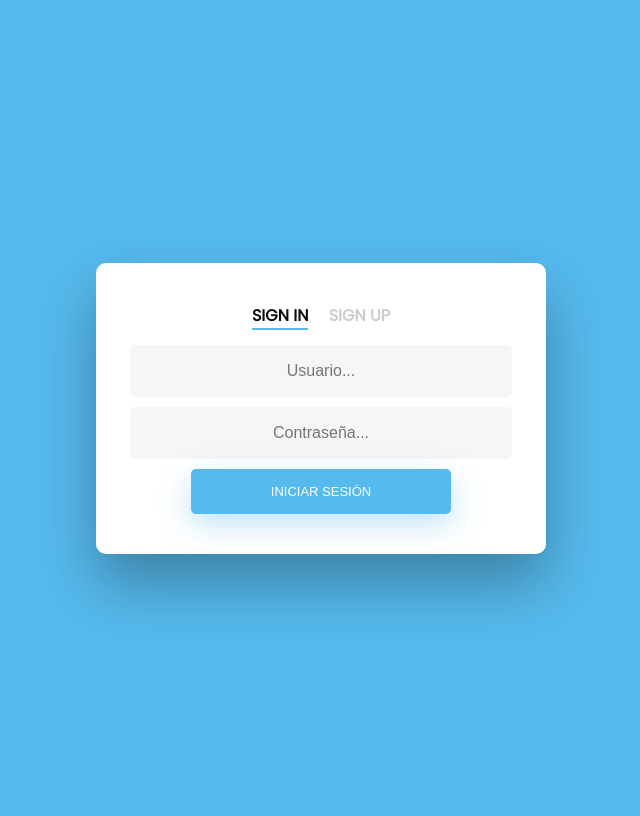
After one commit to Crisandru1997/ToDoList-APP, a Django app: page /accounts/login/ in a window 1280 px wide. The commit adds this page. Shown: the whole page, without its empty margins (319-959 px from the left). Run offline with Django 4.2, Linux system fonts and the light colour scheme.

```diff
--- a/appToDo/models.py
+++ b/appToDo/models.py
@@ -1,6 +1,8 @@
 from operator import mod
 from django.db import models
 from django.core.validators import MinValueValidator
+# from django.contrib.auth.models import User
+from django.conf import settings
 from django.utils import timezone
 import datetime
 
@@ -12,6 +14,7 @@ class Proyecto(models.Model):
     ('orange', 'orange'),
     ]
     titulo_proyecto = models.CharField(max_length=20)
+    propietario = models.ForeignKey(settings.AUTH_USER_MODEL, on_delete=models.CASCADE, null=True)
     color = models.CharField(choices=COLORES, default=None, max_length=20)
 
     def __str__(self):
--- /dev/null
+++ b/appToDo/static/css/login.css
@@ -0,0 +1,265 @@
+@import url('https://fonts.googleapis.com/css?family=Poppins');
+
+/* BASIC */
+
+html {
+  background-color: #56baed;
+}
+
+body {
+  font-family: "Poppins", sans-serif;
+  height: 100vh;
+}
+
+a {
+  color: #92badd;
+  display:inline-block;
+  text-decoration: none;
+  font-weight: 400;
+}
+
+h2 {
+  text-align: center;
+  font-size: 16px;
+  font-weight: 600;
+  text-transform: uppercase;
+  display:inline-block;
+  margin: 40px 8px 10px 8px;
+  color: #cccccc;
+}
+
+
+
+/* STRUCTURE */
+
+.wrapper {
+  display: flex;
+  align-items: center;
+  flex-direction: column;
+  justify-content: center;
+  width: 100%;
+  min-height: 100%;
+  padding: 20px;
+}
+
+#formContent {
+  -webkit-border-radius: 10px 10px 10px 10px;
+  border-radius: 10px 10px 10px 10px;
+  background: #fff;
+  padding: 30px;
+  width: 90%;
+  max-width: 450px;
+  position: relative;
+  padding: 0px;
+  -webkit-box-shadow: 0 30px 60px 0 rgba(0,0,0,0.3);
+  box-shadow: 0 30px 60px 0 rgba(0,0,0,0.3);
+  text-align: center;
+}
+
+#formFooter {
+  background-color: #f6f6f6;
+  border-top: 1px solid #dce8f1;
+  padding: 25px;
+  text-align: center;
+  -webkit-border-radius: 0 0 10px 10px;
+  border-radius: 0 0 10px 10px;
+}
+
+
+
+/* TABS */
+
+h2.inactive {
+  color: #cccccc;
+}
+
+h2.active {
+  color: #0d0d0d;
+  border-bottom: 2px solid #5fbae9;
+}
+
+
+
+/* FORM TYPOGRAPHY*/
+
+input[type=button], input[type=submit], input[type=reset]  {
+  background-color: #56baed;
+  border: none;
+  color: white;
+  padding: 15px 80px;
+  text-align: center;
+  text-decoration: none;
+  display: inline-block;
+  text-transform: uppercase;
+  font-size: 13px;
+  -webkit-box-shadow: 0 10px 30px 0 rgba(95,186,233,0.4);
+  box-shadow: 0 10px 30px 0 rgba(95,186,233,0.4);
+  -webkit-border-radius: 5px 5px 5px 5px;
+  border-radius: 5px 5px 5px 5px;
+  margin: 5px 20px 40px 20px;
+  -webkit-transition: all 0.3s ease-in-out;
+  -moz-transition: all 0.3s ease-in-out;
+  -ms-transition: all 0.3s ease-in-out;
+  -o-transition: all 0.3s ease-in-out;
+  transition: all 0.3s ease-in-out;
+}
+
+input[type=button]:hover, input[type=submit]:hover, input[type=reset]:hover  {
+  background-color: #39ace7;
+}
+
+input[type=button]:active, input[type=submit]:active, input[type=reset]:active  {
+  -moz-transform: scale(0.95);
+  -webkit-transform: scale(0.95);
+  -o-transform: scale(0.95);
+  -ms-transform: scale(0.95);
+  transform: scale(0.95);
+}
+
+input[type=text] {
+  background-color: #f6f6f6;
+  border: none;
+  color: #0d0d0d;
+  padding: 15px 32px;
+  text-align: center;
+  text-decoration: none;
+  display: inline-block;
+  font-size: 16px;
+  margin: 5px;
+  width: 85%;
+  border: 2px solid #f6f6f6;
+  -webkit-transition: all 0.5s ease-in-out;
+  -moz-transition: all 0.5s ease-in-out;
+  -ms-transition: all 0.5s ease-in-out;
+  -o-transition: all 0.5s ease-in-out;
+  transition: all 0.5s ease-in-out;
+  -webkit-border-radius: 5px 5px 5px 5px;
+  border-radius: 5px 5px 5px 5px;
+}
+
+input[type=text]:focus {
+  background-color: #fff;
+  border-bottom: 2px solid #5fbae9;
+}
+
+input[type=text]:placeholder {
+  color: #cccccc;
+}
+
+
+
+/* ANIMATIONS */
+
+/* Simple CSS3 Fade-in-down Animation */
+.fadeInDown {
+  -webkit-animation-name: fadeInDown;
+  animation-name: fadeInDown;
+  -webkit-animation-duration: 1s;
+  animation-duration: 1s;
+  -webkit-animation-fill-mode: both;
+  animation-fill-mode: both;
+}
+
+@-webkit-keyframes fadeInDown {
+  0% {
+    opacity: 0;
+    -webkit-transform: translate3d(0, -100%, 0);
+    transform: translate3d(0, -100%, 0);
+  }
+  100% {
+    opacity: 1;
+    -webkit-transform: none;
+    transform: none;
+  }
+}
+
+@keyframes fadeInDown {
+  0% {
+    opacity: 0;
+    -webkit-transform: translate3d(0, -100%, 0);
+    transform: translate3d(0, -100%, 0);
+  }
+  100% {
+    opacity: 1;
+    -webkit-transform: none;
+    transform: none;
+  }
+}
+
+/* Simple CSS3 Fade-in Animation */
+@-webkit-keyframes fadeIn { from { opacity:0; } to { opacity:1; } }
+@-moz-keyframes fadeIn { from { opacity:0; } to { opacity:1; } }
+@keyframes fadeIn { from { opacity:0; } to { opacity:1; } }
+
+.fadeIn {
+  opacity:0;
+  -webkit-animation:fadeIn ease-in 1;
+  -moz-animation:fadeIn ease-in 1;
+  animation:fadeIn ease-in 1;
+
+  -webkit-animation-fill-mode:forwards;
+  -moz-animation-fill-mode:forwards;
+  animation-fill-mode:forwards;
+
+  -webkit-animation-duration:1s;
+  -moz-animation-duration:1s;
+  animation-duration:1s;
+}
+
+.fadeIn.first {
+  -webkit-animation-delay: 0.4s;
+  -moz-animation-delay: 0.4s;
+  animation-delay: 0.4s;
+}
+
+.fadeIn.second {
+  -webkit-animation-delay: 0.6s;
+  -moz-animation-delay: 0.6s;
+  animation-delay: 0.6s;
+}
+
+.fadeIn.third {
+  -webkit-animation-delay: 0.8s;
+  -moz-animation-delay: 0.8s;
+  animation-delay: 0.8s;
+}
+
+.fadeIn.fourth {
+  -webkit-animation-delay: 1s;
+  -moz-animation-delay: 1s;
+  animation-delay: 1s;
+}
+
+/* Simple CSS3 Fade-in Animation */
+.underlineHover:after {
+  display: block;
+  left: 0;
+  bottom: -10px;
+  width: 0;
+  height: 2px;
+  background-color: #56baed;
+  content: "";
+  transition: width 0.2s;
+}
+
+.underlineHover:hover {
+  color: #0d0d0d;
+}
+
+.underlineHover:hover:after{
+  width: 100%;
+}
+
+/* OTHERS */
+
+*:focus {
+    outline: none;
+}
+
+#icon {
+  width:60%;
+}
+
+* {
+  box-sizing: border-box;
+}
--- a/appToDo/templates/appToDo/base.html
+++ b/appToDo/templates/appToDo/base.html
@@ -12,7 +12,7 @@
 <body>
     <div class="contenedor">
         <aside class="sidebar">
-            <a href="{% url 'index' %}"><h2 class="disable-select">Tareas</h2></a>
+            <a href="{% url 'index' %}"><h2 class="disable-select">{{ user.username }}</h2></a>
             <hr class="hr-1">
             <!-- Listado de los proyectos -->
             <ul class="listado-proyectos">
@@ -23,7 +23,7 @@
             <!-- Listado de otros (configuración, cerrar sesión) -->
             <ul class="listado-otros">
                 <li><a href="#" class="disable-select">Configuración</a></li>
-                <li><a href="#" class="disable-select">Cerrar sesión</a></li>
+                <li><a href="{% url 'logout' %}" class="disable-select">Cerrar sesión</a></li>
             </ul>
             <!-- Agregar nuevo proyecto -->
             <div class="contenedor-nuevo-proyecto">
--- a/appToDo/templates/appToDo/listado_tareas.html
+++ b/appToDo/templates/appToDo/listado_tareas.html
@@ -1,12 +1,16 @@
 {% extends 'appToDo/base.html' %}
 <!-- Listado de todos los proyectos en sidebar -->
 {% block listado_proyectos%}
+    {% if not proyectos %}
+        <p>Vacio...</p>
+    {% else %}
         {%for proyecto in proyectos %}
             <div class="contenedor-proyectos">
                 <svg version="1.1" xmlns="http://www.w3.org/2000/svg" width="20" height="20" viewBox="0 0 120 120"><circle cx="60" cy="60" r="50" fill="{{ proyecto.color }}" /></svg>
                 <li><a href="{% url 'proyecto_seleccionado' proyecto=proyecto.titulo_proyecto %}" class="disable-select">{{ proyecto.titulo_proyecto }}</a></li>
             </div>
         {% endfor %}
+    {% endif %}
 {% endblock %}
 
 <!-- Agregar un nuevo proyecto -->
--- /dev/null
+++ b/appToDo/templates/registration/login.html
@@ -0,0 +1,30 @@
+{% load static %}
+<!DOCTYPE html>
+<html lang="en">
+
+<head>
+    <meta charset="UTF-8" />
+    <meta http-equiv="X-UA-Compatible" content="IE=edge" />
+    <meta name="viewport" content="width=device-width, initial-scale=1.0" />
+    <link rel="stylesheet" href="{% static 'css/login.css' %}" />
+    <title>Login</title>
+</head>
+
+<body>
+    <div class="wrapper fadeInDown">
+        <div id="formContent">
+            <!-- Tabs Titles -->
+            <h2 class="active">Sign In</h2>
+            <h2 class="inactive underlineHover">Sign Up</h2>
+            <!-- Login Form -->
+            <form method="POST">
+                {% csrf_token %}
+                <input type="text" id="login" class="fadeIn second" name="username" placeholder="Usuario..." />
+                <input type="text" id="password" class="fadeIn third" name="password" placeholder="Contraseña..." />
+                <input type="submit" class="fadeIn fourth" value="Iniciar Sesión" />
+            </form>
+        </div>
+    </div>
+</body>
+
+</html>
--- a/appToDo/urls.py
+++ b/appToDo/urls.py
@@ -1,9 +1,10 @@
 from django.urls import path
 from . import views
+from django.contrib.auth.decorators import login_required
 
 urlpatterns = [
-    path('', views.index, name='index'),
-    path('<str:proyecto>', views.proyecto_seleccionado, name='proyecto_seleccionado'),
-    path('<int:pk>/completar', views.completar_tarea, name='completar_tarea'),
-    path('<int:pk>/descompletar', views.descompletar_tarea, name='descompletar_tarea'),
+    path('', login_required(views.index), name='index'),
+    path('<str:proyecto>', login_required(views.proyecto_seleccionado), name='proyecto_seleccionado'),
+    path('<int:pk>/completar', login_required(views.completar_tarea), name='completar_tarea'),
+    path('<int:pk>/descompletar', login_required(views.descompletar_tarea), name='descompletar_tarea'),
 ]
--- a/proyectoToDo/settings.py
+++ b/proyectoToDo/settings.py
@@ -12,6 +12,9 @@ https://docs.djangoproject.com/en/4.0/ref/settings/
 
 import os
 from pathlib import Path
+from django.shortcuts import redirect
+
+from django.urls import reverse_lazy
 
 # Build paths inside the project like this: BASE_DIR / 'subdir'.
 BASE_DIR = Path(__file__).resolve().parent.parent
@@ -113,6 +116,8 @@ USE_I18N = True
 
 USE_TZ = True
 
+LOGIN_REDIRECT_URL = 'index'
+LOGOUT_REDIRECT_URL = '/accounts/login/'
 
 # Static files (CSS, JavaScript, Images)
 # https://docs.djangoproject.com/en/4.0/howto/static-files/
--- a/proyectoToDo/urls.py
+++ b/proyectoToDo/urls.py
@@ -13,10 +13,15 @@ Including another URLconf
     1. Import the include() function: from django.urls import include, path
     2. Add a URL to urlpatterns:  path('blog/', include('blog.urls'))
 """
+from unicodedata import name
 from django.contrib import admin
 from django.urls import path, include
+from django.contrib.auth.decorators import login_required
+from django.contrib.auth.views import LoginView, logout_then_login
 
 urlpatterns = [
     path('admin/', admin.site.urls),
-    path('', include('appToDo.urls')),
+    path('',include('appToDo.urls'), name='inicio'),
+    path('accounts/login/', LoginView.as_view(), {'template_name':'login.html'}, name='login'),
+    path('logout/',logout_then_login, name='logout')
 ]
```
Also changed, not shown: appToDo/templates/appToDo/index.html (deleted, +0 -25 lines), appToDo/templates/appToDo/proyecto_individual.html (+7 -5 lines), appToDo/templates/appToDo/todas_las_tareas.html (deleted, +0 -42 lines), appToDo/views.py (+4 -3 lines), appToDo/migrations/0008_proyecto_propietario.py (added), appToDo/migrations/0009_alter_proyecto_propietario.py (added), appToDo/static/css/style.css (line endings or trailing spaces), db.sqlite3. Lines whose indentation alone changed are shown as unchanged.
